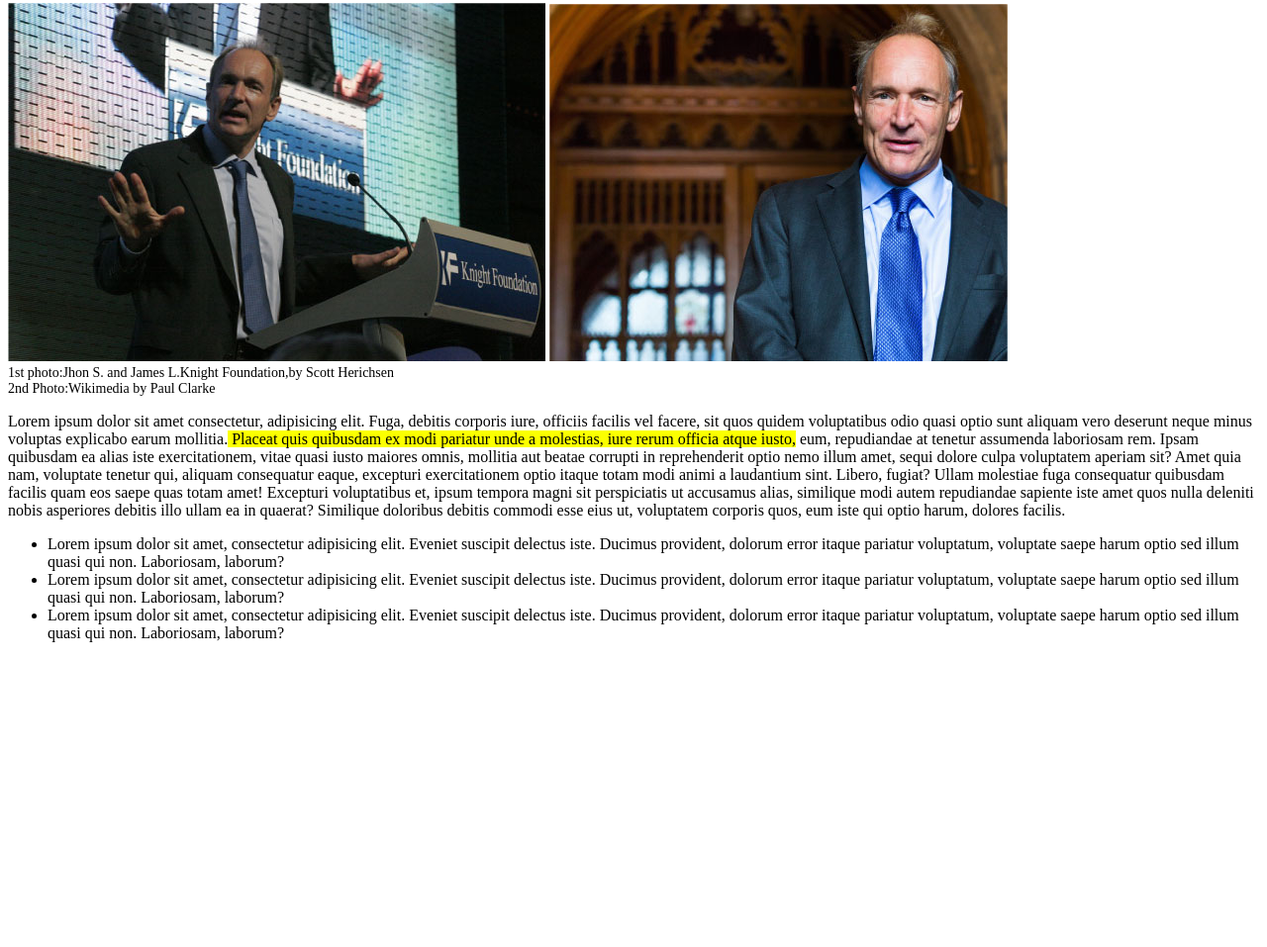
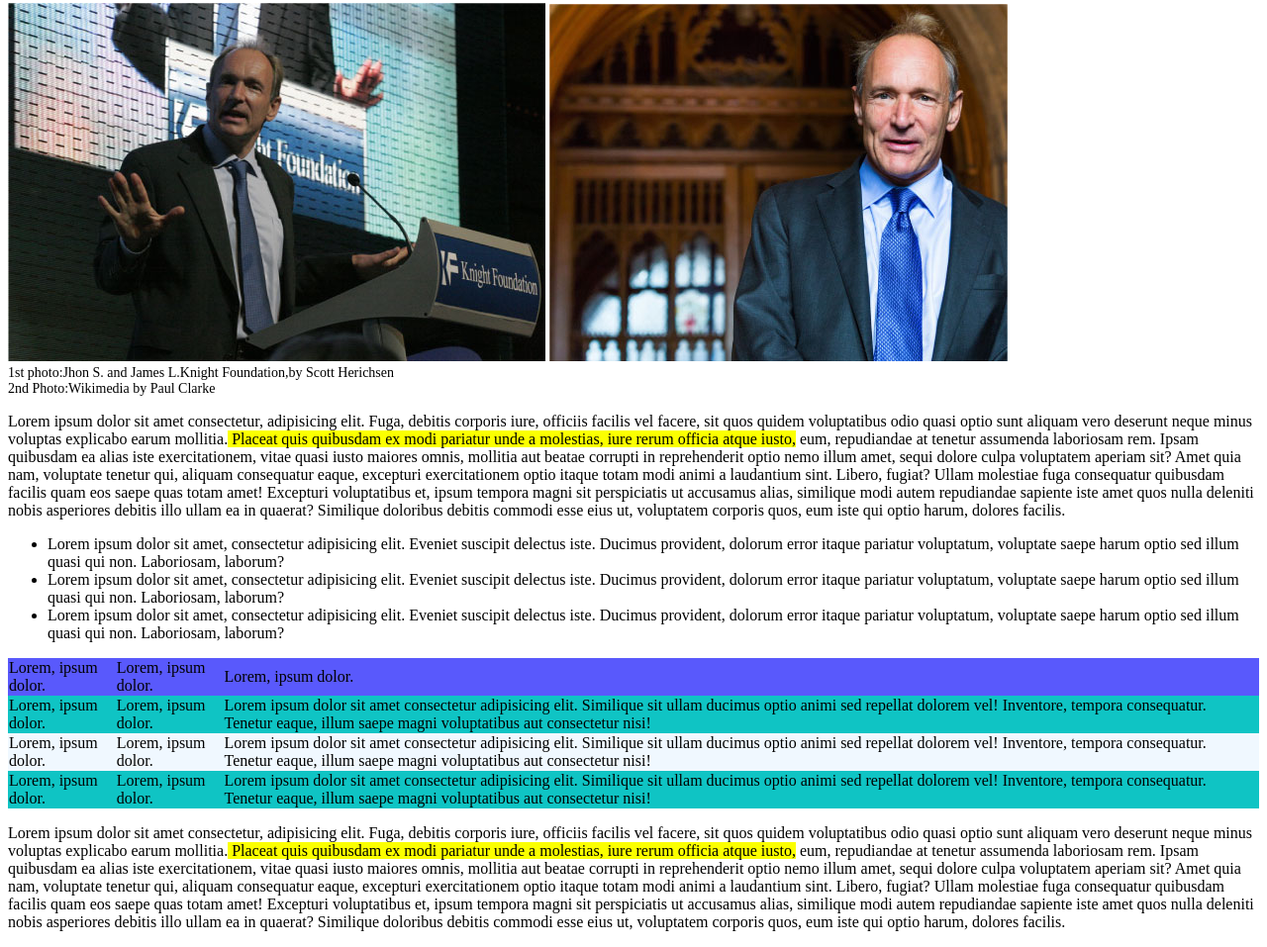
Before and after one commit to AlessandroPuglisi21/html-css-booleaner, a plain HTML site: page index.html in a window 1280 px wide. Shown: the part 363-1320 px from the top of the page at 99% size. Before the commit the page ends 1028 px from the top, so only its background shows below. Drawn offline with Linux system fonts and the light colour scheme; files whose address does not match are found by name.

Commit message:
added paragrafo and table

```diff
--- a/css/app.css
+++ b/css/app.css
@@ -32,3 +32,15 @@ nav{
 #underline{
     background-color: rgb(251, 255, 0);
 }
+thead{
+    background-color: rgb(89, 89, 252);
+}
+tbody{
+    background-color: rgb(15, 196, 196);
+}
+#white{
+    background-color: aliceblue;
+}
+table{
+    border-collapse: collapse;
+}
--- a/index.html
+++ b/index.html
@@ -38,11 +38,34 @@
 
     <!-- Tabella -->
     <section>
+        <table>
+            <thead>
+                <td>Lorem, ipsum dolor.</td>
+                <td>Lorem, ipsum dolor.</td>
+                <td>Lorem, ipsum dolor.</td>
+            </thead>
+            <tbody>
+                <td>Lorem, ipsum dolor.</td>
+                <td>Lorem, ipsum dolor.</td>
+                <td>Lorem ipsum dolor sit amet consectetur adipisicing elit. Similique sit ullam ducimus optio animi sed repellat dolorem vel! Inventore, tempora consequatur. Tenetur eaque, illum saepe magni voluptatibus aut consectetur nisi!</td>
+            </tbody>
+            <tbody id="white" >
+                <td>Lorem, ipsum dolor.</td>
+                <td>Lorem, ipsum dolor.</td>
+                <td>Lorem ipsum dolor sit amet consectetur adipisicing elit. Similique sit ullam ducimus optio animi sed repellat dolorem vel! Inventore, tempora consequatur. Tenetur eaque, illum saepe magni voluptatibus aut consectetur nisi!</td>
+            </tbody>
+            <tbody>
+                <td>Lorem, ipsum dolor.</td>
+                <td>Lorem, ipsum dolor.</td>
+                <td>Lorem ipsum dolor sit amet consectetur adipisicing elit. Similique sit ullam ducimus optio animi sed repellat dolorem vel! Inventore, tempora consequatur. Tenetur eaque, illum saepe magni voluptatibus aut consectetur nisi!</td>
+            </tbody>
+        </table>
 
     </section>
 
     <!-- Paragrafo -->
     <article>
+        <p>Lorem ipsum dolor sit amet consectetur, adipisicing elit. Fuga, debitis corporis iure, officiis facilis vel facere, sit quos quidem voluptatibus odio quasi optio sunt aliquam vero deserunt neque minus voluptas explicabo earum mollitia.<span id="underline"> Placeat quis quibusdam ex modi pariatur unde a molestias, iure rerum officia atque iusto,</span> eum, repudiandae at tenetur assumenda laboriosam rem. Ipsam quibusdam ea alias iste exercitationem, vitae quasi iusto maiores omnis, mollitia aut beatae corrupti in reprehenderit optio nemo illum amet, sequi dolore culpa voluptatem aperiam sit? Amet quia nam, voluptate tenetur qui, aliquam consequatur eaque, excepturi exercitationem optio itaque totam modi animi a laudantium sint. Libero, fugiat? Ullam molestiae fuga consequatur quibusdam facilis quam eos saepe quas totam amet! Excepturi voluptatibus et, ipsum tempora magni sit perspiciatis ut accusamus alias, similique modi autem repudiandae sapiente iste amet quos nulla deleniti nobis asperiores debitis illo ullam ea in quaerat? Similique doloribus debitis commodi esse eius ut, voluptatem corporis quos, eum iste qui optio harum, dolores facilis. </p>
 
     </article>
 
```
